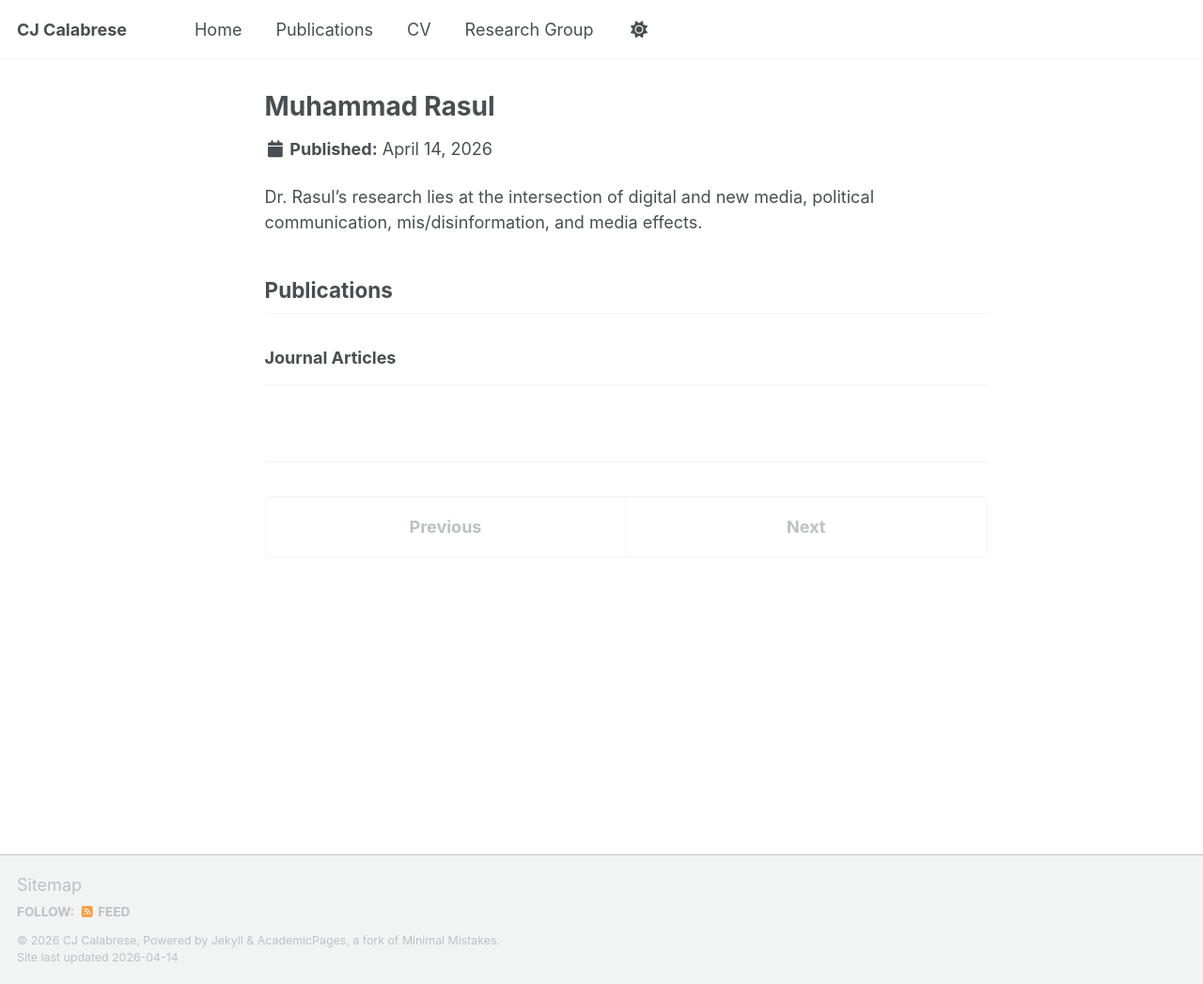
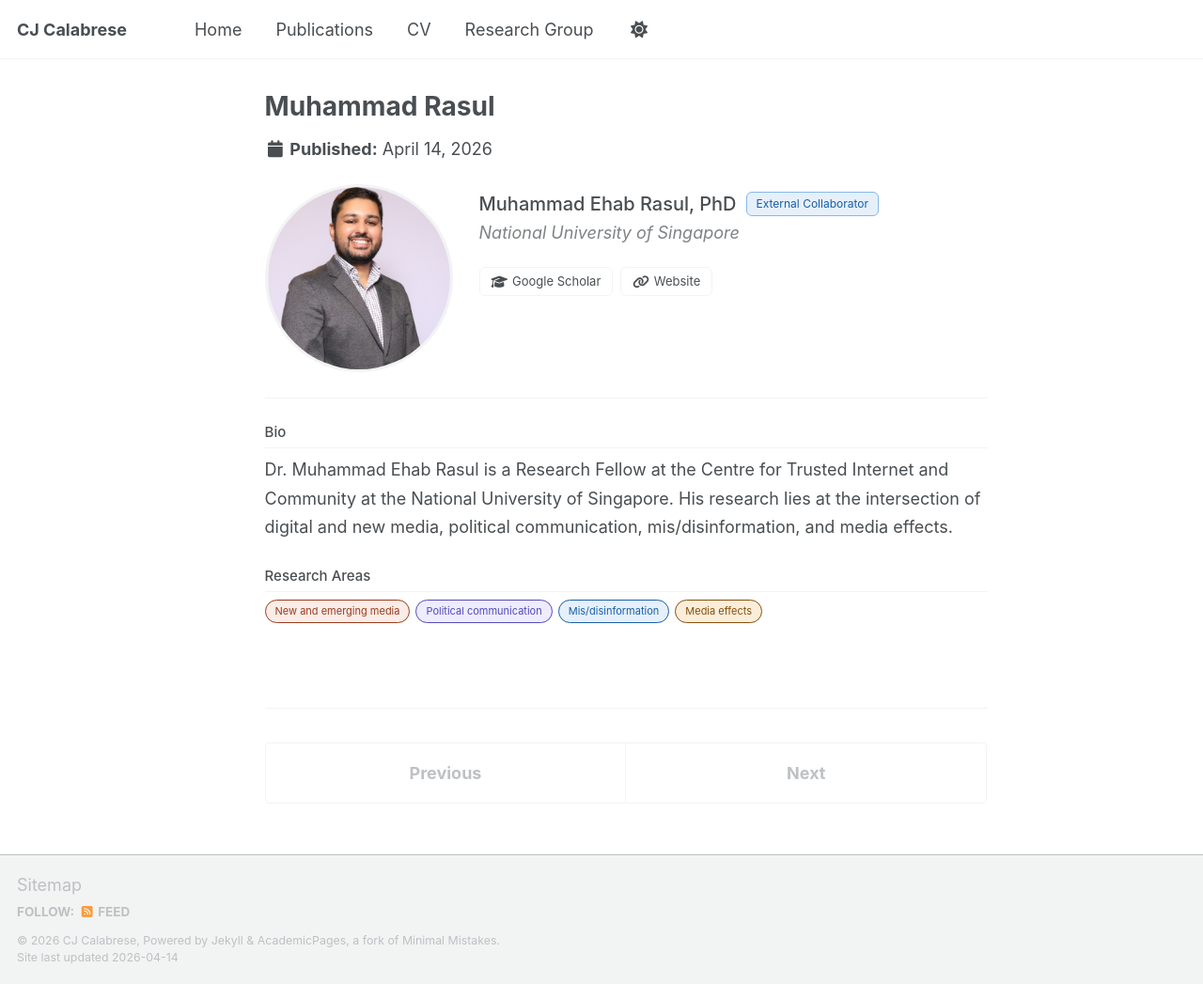
Before and after one commit to cjcalabresephd/cjcalabresephd.github.io, a Jekyll site: the page built from _people/muhammad-rasul.md, in a window 1280 px wide and 1047 px high. Shown: the whole window at 94% size. Built offline with Jekyll 4.4.1, drawn with Linux system fonts in a browser that asks for light colours; a script bundle is joined from its source files by our own code; library files that are not in the unit come from our copies.

Commit message:
Update muhammad-rasul.md

```diff
--- a/_people/muhammad-rasul.md
+++ b/_people/muhammad-rasul.md
@@ -11,23 +11,45 @@
 
 ---
 
-Dr. Rasul's research lies at the intersection of digital and new media, political communication, mis/disinformation, and media effects.
 
+<div class="profile-card-page">
 
-## Publications
+  <div class="pcp-header">
+    <div class="pcp-avatar-wrap">
+      <img src="/images/lab/muhammadrasul.jpg" alt="Muhammad Ehab Rasul" class="pcp-avatar" />
+    </div>
+    <div class="pcp-meta">
+      <div class="pcp-name-row">
+        <h1 class="pcp-name">Muhammad Ehab Rasul, PhD</h1>
+        <span class="pcp-badge">External Collaborator</span>
+      </div>
+      <p class="pcp-affiliation">National University of Singapore</p>
+      <div class="pcp-links">
+        <a href="https://scholar.google.com/citations?user=cuvLPmQAAAAJ&hl=en" target="_blank" rel="noopener">
+          <i class="fas fa-fw fa-graduation-cap" aria-hidden="true"></i> Google Scholar
+        </a>
+        <a href="https://www.linkedin.com/in/ehabrasul/" target="_blank" rel="noopener">
+          <i class="fas fa-fw fa-link" aria-hidden="true"></i> Website
+        </a>
+      </div>
+    </div>
+  </div>
 
-{% assign mypubs = site.publications
-   | where_exp:"item","item.authors contains 'muhammad-rasul'" %}
+  <div class="pcp-section">
+    <h2 class="pcp-section-title">Bio</h2>
+    <p class="pcp-bio">
+      Dr. Muhammad Ehab Rasul is a Research Fellow at the Centre for Trusted Internet and Community at the National University of Singapore. His research lies at the intersection of digital and new media, political communication, mis/disinformation, and media effects.
+    </p>
+  </div>
 
-### Journal Articles
+  <div class="pcp-section">
+    <h2 class="pcp-section-title">Research Areas</h2>
+    <div class="research-chips">
+      <span class="chip chip-orange">New and emerging media</span>
+      <span class="chip chip-purple">Political communication</span>
+      <span class="chip chip-blue">Mis/disinformation</span>
+      <span class="chip chip-yellow">Media effects</span>
+    </div>
+  </div>
 
-{% assign journal = mypubs
-   | where:"category","journal"
-   | sort:"date"
-   | reverse %}
-
-{% for post in journal %}
-  {% include archive-single.html %}
-{% endfor %}
-
----
+</div>
```
